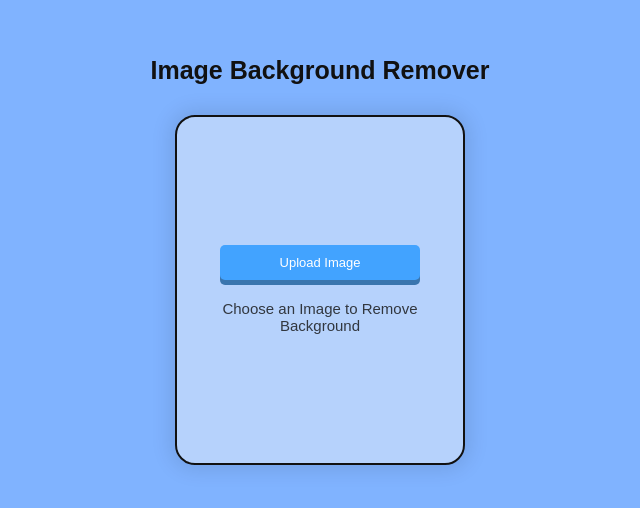
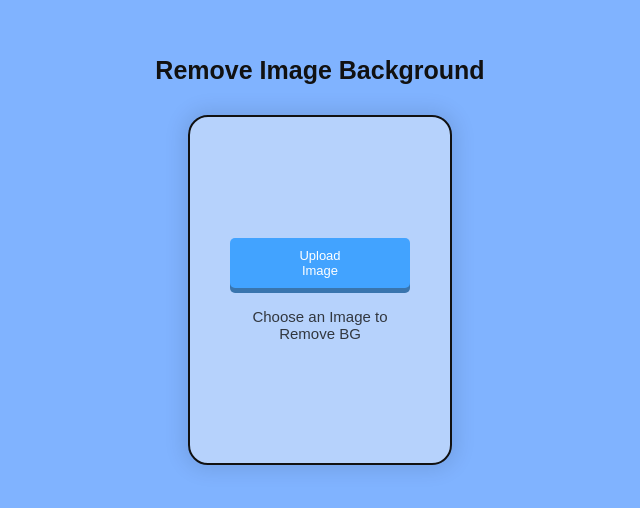
Before and after one commit to AniketSawantDentalStack/remove-bg, a plain HTML site: page index.html in a window 1280 px wide. Shown: the part 140-648 px from the top of the page, without its empty margins (320-960 px from the left). Drawn offline with Linux system fonts and the light colour scheme.

Commit message:
Changed the image info

```diff
--- a/index.html
+++ b/index.html
@@ -5,14 +5,14 @@
     <meta charset="UTF-8" />
     <meta http-equiv="X-UA-Compatible" content="IE=edge" />
     <meta name="viewport" content="width=device-width, initial-scale=1.0" />
-    <title>Image Background Remover</title>
+    <title>Remove-BG</title>
     <link rel="stylesheet" href="style.css" />
 </head>
 
 <body>
     <div>
         <div class="container">
-            <h1>Image Background Remover</h1>
+            <h1>Remove Image Background</h1>
 
             <!-- Add Card -->
             <div class="card" id="addCard">
@@ -20,7 +20,7 @@
                     <input type="file" name="" id="fileInput" />
                     Upload Image
                 </button>
-                <p>Choose an Image to Remove Background</p>
+                <p>Choose an Image to Remove BG</p>
             </div>
 
             <!-- Display Card -->
@@ -28,7 +28,7 @@
                 <div class="image-cont">
                     <img id="display-img" src="" alt="" />
                 </div>
-                <button id="startBtn">Remove Background</button>
+                <button id="startBtn">Remove BG</button>
             </div>
 
             <!-- Download Card -->
@@ -48,4 +48,5 @@
     <script src="script.js"></script>
 </body>
 
+
 </html>
```
